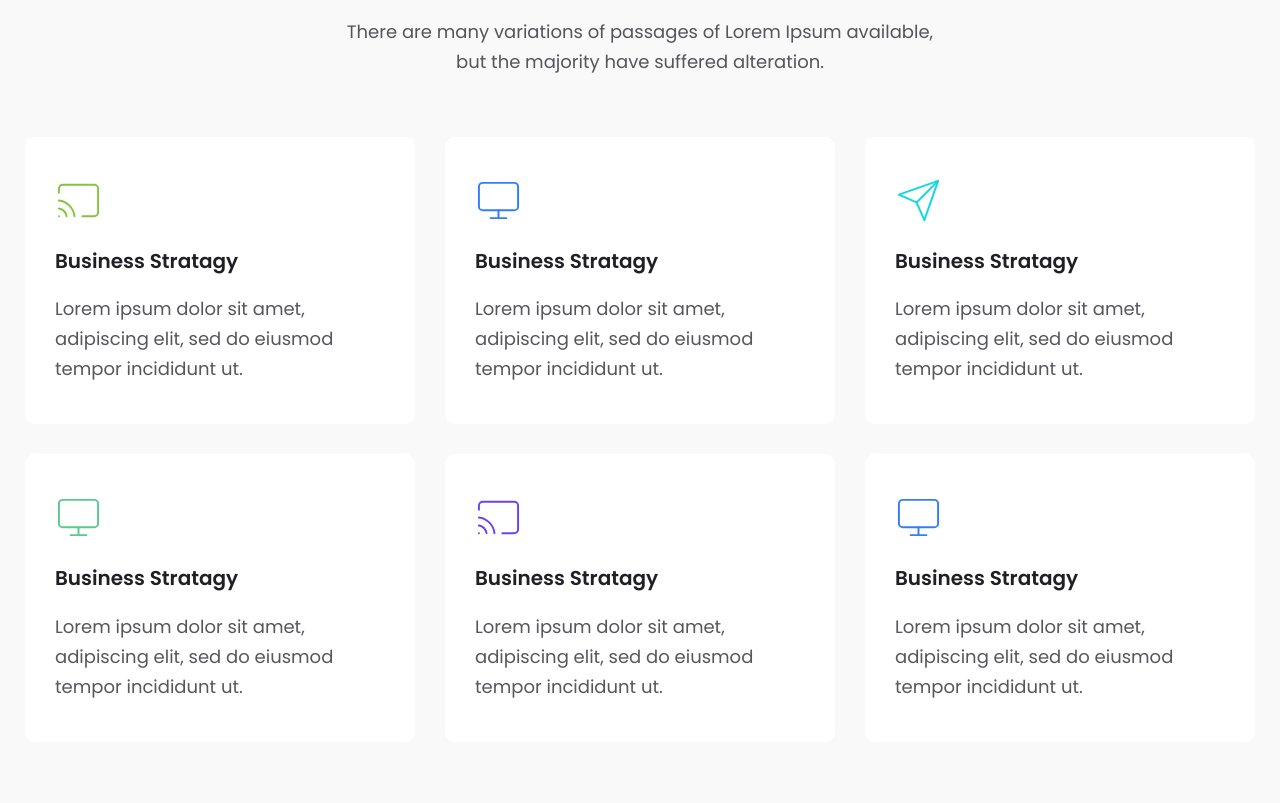
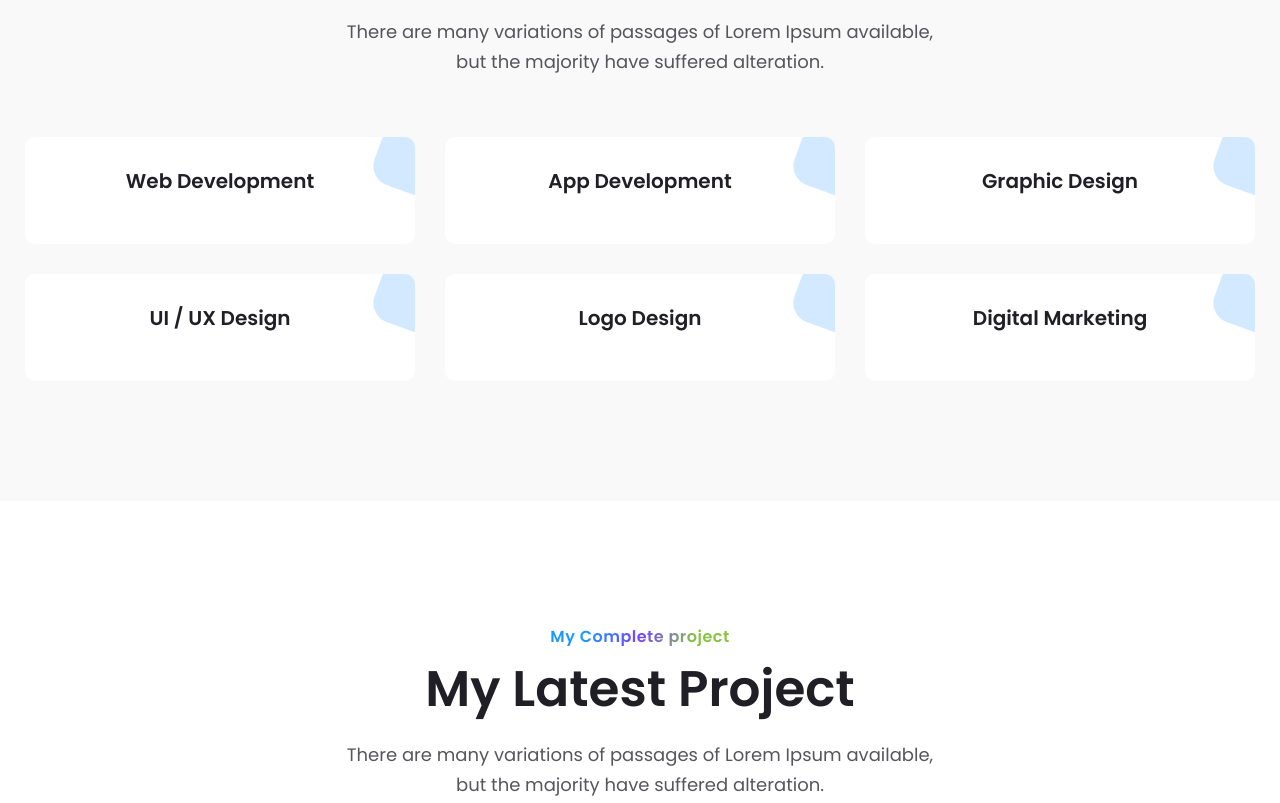
Before and after one commit to uidev-in/agency_portfolio, a plain HTML site: page index.html in a window 1280 px wide. Shown: the part 1768-2571 px from the top of the page. Drawn offline with nearby package versions, Linux system fonts and the light colour scheme.

Commit message:
service section modified

```diff
--- a/index.html
+++ b/index.html
@@ -50,10 +50,38 @@ video {
     z-index: 3;
     color: #fff;
 }
+.service {
+    overflow: hidden;
+}
+
+.service .shape {
+    width: 100px;
+    height: 60px;
+    background: #2392fe;
+    opacity: 0.2;
+    position: absolute;
+    top: 0;
+    right: -60px;
+    transform: rotate(20deg);
+    z-index: 10;
+    border-radius: 20px;
+}
+
+/* Scrollbar */
+
+::-webkit-scrollbar {
+    width: 10px;
+  }
+  ::-webkit-scrollbar-thumb {
+    background: #020c34;
+  }
+  ::-webkit-scrollbar-track {
+    background: #f1f1f1;
+  }
+
+
 </style>
 <body>
-
-
     <!-- Header area Start -->
     <header class="header-area formobile-menu header--static color-black">
         <div class="header-wrapper" id="header-wrapper">
@@ -188,99 +216,57 @@ video {
 
                          <!-- start single Services -->
                          <div class="col-lg-4 col-md-6 col-sm-6 col-12">
-                            <a href="service-details.html">
-                                <div class="service service__style--2 text-left">
-                                    <div class="icon">
-                                        <svg xmlns="http://www.w3.org/2000/svg" width="24" height="24" viewBox="0 0 24 24" fill="none" stroke="currentColor" stroke-width="2" stroke-linecap="round" stroke-linejoin="round" class="feather feather-cast"><path d="M2 16.1A5 5 0 0 1 5.9 20M2 12.05A9 9 0 0 1 9.95 20M2 8V6a2 2 0 0 1 2-2h16a2 2 0 0 1 2 2v12a2 2 0 0 1-2 2h-6"></path><line x1="2" y1="20" x2="2.01" y2="20"></line></svg>
-                                    </div>
+                             <div class="service service__style--2 text-center">
+                                 <span class="shape"></span>
                                  <div class="content">
-                                        <h3 class="title">Business Stratagy</h3>
-                                        <p>Lorem ipsum dolor sit amet, adipiscing elit, sed do eiusmod tempor incididunt ut.</p>
+                                     <h3 class="title">Web Development</h3>
                                  </div>
                              </div>
-                            </a>
                          </div>
+                         <div class="col-lg-4 col-md-6 col-sm-6 col-12">
+                             <div class="service service__style--2 text-center">
+                                 <span class="shape"></span>
+                                 <div class="content">
+                                     <h3 class="title">App Development</h3>
+                                 </div>
+                             </div>
+                         </div>
+                         <div class="col-lg-4 col-md-6 col-sm-6 col-12">
+                             <div class="service service__style--2 text-center">
+                                 <span class="shape"></span>
+                                 <div class="content">
+                                     <h3 class="title">Graphic Design</h3>
+                                 </div>
+                             </div>
+                         </div>
+                         <div class="col-lg-4 col-md-6 col-sm-6 col-12">
+                             <div class="service service__style--2 text-center">
+                                 <span class="shape"></span>
+                                 <div class="content">
+                                     <h3 class="title">UI / UX Design</h3>
+                                 </div>
+                             </div>
+                         </div>
+                         <div class="col-lg-4 col-md-6 col-sm-6 col-12">
+                             <div class="service service__style--2 text-center">
+                                 <span class="shape"></span>
+                                 <div class="content">
+                                     <h3 class="title">Logo Design</h3>
+                                 </div>
+                             </div>
+                         </div>
+                         <div class="col-lg-4 col-md-6 col-sm-6 col-12">
+                             <div class="service service__style--2 text-center">
+                                 <span class="shape"></span>
+                                 <div class="content">
+                                     <h3 class="title">Digital Marketing</h3>
+                                 </div>
+                             </div>
+                         </div>
+
                         <!-- End single Services -->
 
-                        <!-- start single Services -->
-                        <div class="col-lg-4 col-md-6 col-sm-6 col-12">
-                            <a href="service-details.html">
-                                <div class="service service__style--2 text-left">
-                                    <div class="icon">
-                                        <svg xmlns="http://www.w3.org/2000/svg" width="24" height="24" viewBox="0 0 24 24" fill="none" stroke="currentColor" stroke-width="2" stroke-linecap="round" stroke-linejoin="round" class="feather feather-monitor"><rect x="2" y="3" width="20" height="14" rx="2" ry="2"></rect><line x1="8" y1="21" x2="16" y2="21"></line><line x1="12" y1="17" x2="12" y2="21"></line></svg>
-                                    </div>
-                                    <div class="content">
-                                        <h3 class="title">Business Stratagy</h3>
-                                        <p>Lorem ipsum dolor sit amet, adipiscing elit, sed do eiusmod tempor incididunt ut.</p>
-                                    </div>
-                                </div>
-                            </a>
-                        </div>
-                        <!-- End single Services -->
 
-                        <!-- start single Services -->
-                        <div class="col-lg-4 col-md-6 col-sm-6 col-12">
-                            <a href="service-details.html">
-                                <div class="service service__style--2 text-left">
-                                    <div class="icon">
-                                        <svg xmlns="http://www.w3.org/2000/svg" width="24" height="24" viewBox="0 0 24 24" fill="none" stroke="currentColor" stroke-width="2" stroke-linecap="round" stroke-linejoin="round" class="feather feather-send"><line x1="22" y1="2" x2="11" y2="13"></line><polygon points="22 2 15 22 11 13 2 9 22 2"></polygon></svg>
-                                    </div>
-                                    <div class="content">
-                                        <h3 class="title">Business Stratagy</h3>
-                                        <p>Lorem ipsum dolor sit amet, adipiscing elit, sed do eiusmod tempor incididunt ut.</p>
-                                    </div>
-                                </div>
-                            </a>
-                        </div>
-                        <!-- End single Services -->
-
-                        <!-- start single Services -->
-                        <div class="col-lg-4 col-md-6 col-sm-6 col-12">
-                            <a href="service-details.html">
-                                <div class="service service__style--2 text-left">
-                                    <div class="icon">
-                                        <svg xmlns="http://www.w3.org/2000/svg" width="24" height="24" viewBox="0 0 24 24" fill="none" stroke="currentColor" stroke-width="2" stroke-linecap="round" stroke-linejoin="round" class="feather feather-monitor"><rect x="2" y="3" width="20" height="14" rx="2" ry="2"></rect><line x1="8" y1="21" x2="16" y2="21"></line><line x1="12" y1="17" x2="12" y2="21"></line></svg>
-                                    </div>
-                                    <div class="content">
-                                        <h3 class="title">Business Stratagy</h3>
-                                        <p>Lorem ipsum dolor sit amet, adipiscing elit, sed do eiusmod tempor incididunt ut.</p>
-                                    </div>
-                                </div>
-                            </a>
-                        </div>
-                        <!-- End single Services -->
-
-                        <!-- start single Services -->
-                        <div class="col-lg-4 col-md-6 col-sm-6 col-12">
-                            <a href="service-details.html">
-                                <div class="service service__style--2 text-left">
-                                    <div class="icon">
-                                        <svg xmlns="http://www.w3.org/2000/svg" width="24" height="24" viewBox="0 0 24 24" fill="none" stroke="currentColor" stroke-width="2" stroke-linecap="round" stroke-linejoin="round" class="feather feather-cast"><path d="M2 16.1A5 5 0 0 1 5.9 20M2 12.05A9 9 0 0 1 9.95 20M2 8V6a2 2 0 0 1 2-2h16a2 2 0 0 1 2 2v12a2 2 0 0 1-2 2h-6"></path><line x1="2" y1="20" x2="2.01" y2="20"></line></svg>
-                                    </div>
-                                    <div class="content">
-                                        <h3 class="title">Business Stratagy</h3>
-                                        <p>Lorem ipsum dolor sit amet, adipiscing elit, sed do eiusmod tempor incididunt ut.</p>
-                                    </div>
-                                </div>
-                            </a>
-                        </div>
-                        <!-- End single Services -->
-
-                        <!-- start single Services -->
-                        <div class="col-lg-4 col-md-6 col-sm-6 col-12">
-                            <a href="service-details.html">
-                                <div class="service service__style--2 text-left">
-                                    <div class="icon">
-                                        <svg xmlns="http://www.w3.org/2000/svg" width="24" height="24" viewBox="0 0 24 24" fill="none" stroke="currentColor" stroke-width="2" stroke-linecap="round" stroke-linejoin="round" class="feather feather-monitor"><rect x="2" y="3" width="20" height="14" rx="2" ry="2"></rect><line x1="8" y1="21" x2="16" y2="21"></line><line x1="12" y1="17" x2="12" y2="21"></line></svg>
-                                    </div>
-                                    <div class="content">
-                                        <h3 class="title">Business Stratagy</h3>
-                                        <p>Lorem ipsum dolor sit amet, adipiscing elit, sed do eiusmod tempor incididunt ut.</p>
-                                    </div>
-                                </div>
-                            </a>
-                        </div>
-                        <!-- End single Services -->
 
                     </div>
                 </div>
```
Lines whose indentation alone changed are shown as unchanged.
